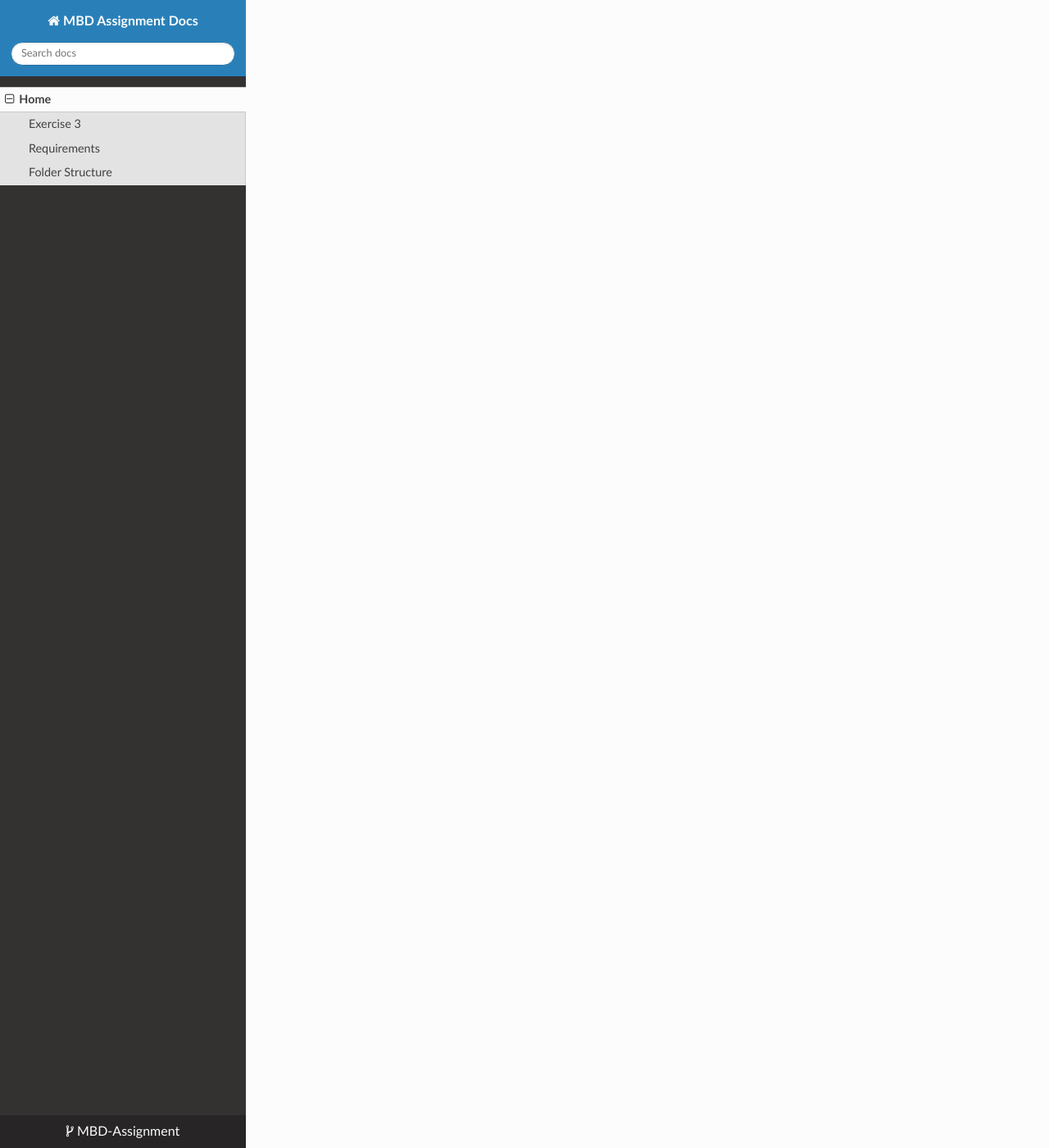
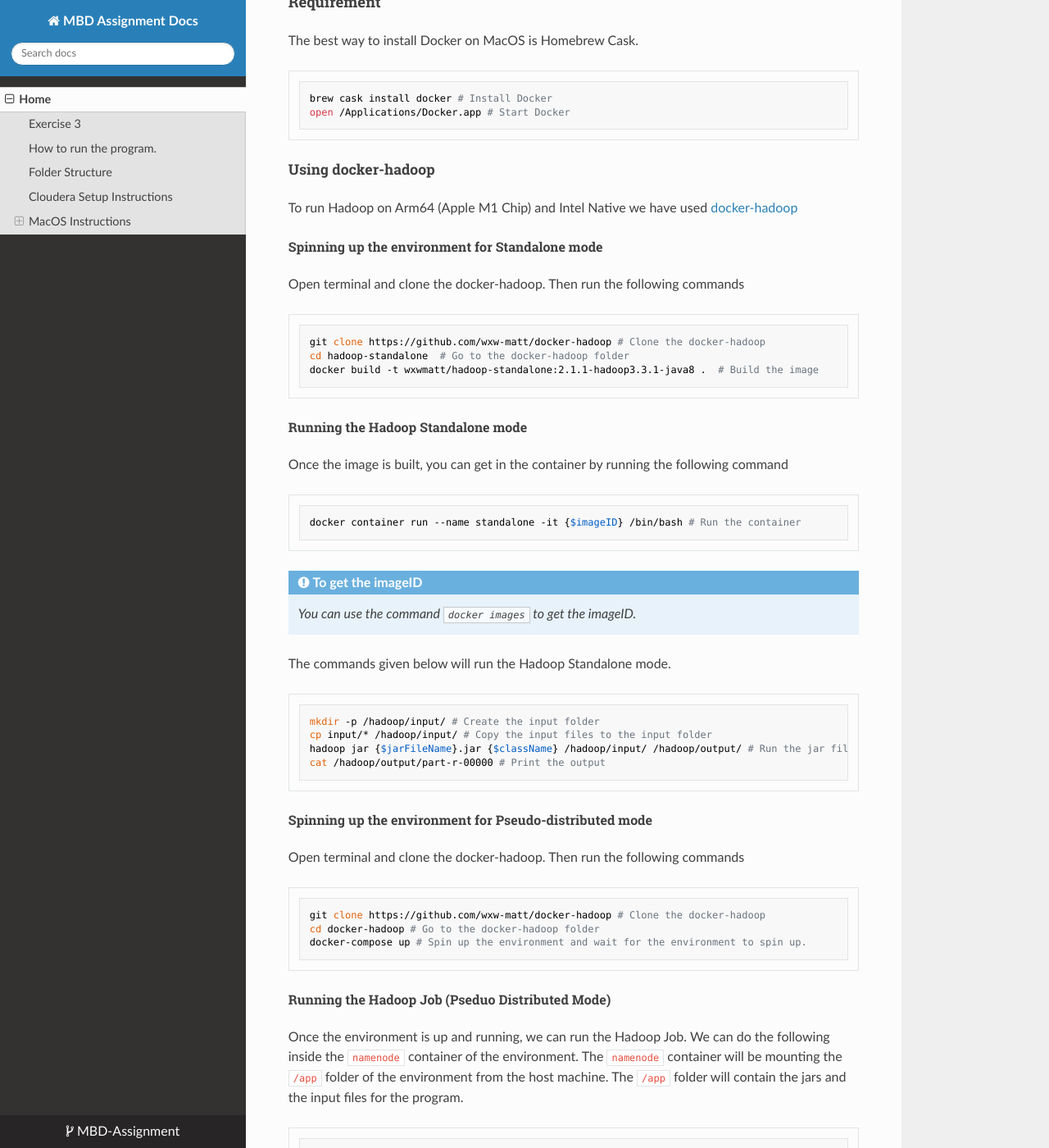
Before and after one commit to Beingmani/MBD-Assignment, an MkDocs documentation site: the page built from docs/docs/index.md, in a window 1280 px wide and 1400 px high, scrolled down 1680 px. Shown: the whole window at 82% size. Built offline with MkDocs 1.6.1, drawn with Linux system fonts in a browser that asks for light colours; nearby versions of some CDN libraries; some of the changed text lies outside the part shown.

Commit message:
update docs

````diff
--- a/docs/docs/index.md
+++ b/docs/docs/index.md
@@ -4,21 +4,27 @@
 You can find the readme file in the particular exercise folders for more information.
 
 !!! note "Private Repository till grades are released"
-<i>Due to academic integrity policies, The source code will be submitted in the group's tab. And all the information about the code & application can be found in the documentation and report submitted.</i>
+    <i>Due to academic integrity policies, The source code will be submitted in the group's tab. And all the information about the code & application can be found in the documentation and report submitted.</i>
 
 ### Exercise 3
 
 ---
 
-ReactJS Single App to fetch github's user profile summary & timeline of their events.
+Run the given program in both standalone and pseudo-distributed mode and record the outputs.
 
-### Requirements
+The program should be able to run in both modes and the outputs should be the same.
 
-For MacOS, you can find the installation guide []()
+You can find the code in the `exercise3` folder under both `MacOS` & `Cloudera` folders.
 
-For Windows, you can find the installation guide []()
+The instructions to run the program is given [here](#how-to-run-the-program)
 
 ---
+
+### How to run the program.
+
+For MacOS, you can find the installation guide [here](#macos-instructions)
+
+For Windows, you can find the installation guide [here](#cloudera-setup-instructions)
 
 ### Folder Structure
 
@@ -57,3 +63,87 @@
 └── src
 
 ```
+
+### Cloudera Setup Instructions
+
+### MacOS Instructions
+
+#### Requirement
+
+The best way to install Docker on MacOS is Homebrew Cask.
+
+```bash
+brew cask install docker # Install Docker
+open /Applications/Docker.app # Start Docker
+```
+
+##### Using docker-hadoop
+
+To run Hadoop on Arm64 (Apple M1 Chip) and Intel Native we have used [docker-hadoop](https://github.com/wxw-matt/docker-hadoop)
+
+###### Spinning up the environment for Standalone mode
+
+Open terminal and clone the docker-hadoop. Then run the following commands
+
+```bash
+git clone https://github.com/wxw-matt/docker-hadoop # Clone the docker-hadoop
+cd hadoop-standalone  # Go to the docker-hadoop folder
+docker build -t wxwmatt/hadoop-standalone:2.1.1-hadoop3.3.1-java8 .  # Build the image
+```
+
+###### Running the Hadoop Standalone mode
+
+Once the image is built, you can get in the container by running the following command
+
+```bash
+docker container run --name standalone -it {$imageID} /bin/bash # Run the container
+```
+
+!!! note "To get the imageID"
+    <i>You can use the command `docker images` to get the imageID.</i>
+
+The commands given below will run the Hadoop Standalone mode.
+
+```bash
+mkdir -p /hadoop/input/ # Create the input folder
+cp input/* /hadoop/input/ # Copy the input files to the input folder
+hadoop jar {$jarFileName}.jar {$className} /hadoop/input/ /hadoop/output/ # Run the jar file
+cat /hadoop/output/part-r-00000 # Print the output
+```
+
+###### Spinning up the environment for Pseudo-distributed mode
+
+Open terminal and clone the docker-hadoop. Then run the following commands
+
+```bash
+git clone https://github.com/wxw-matt/docker-hadoop # Clone the docker-hadoop
+cd docker-hadoop # Go to the docker-hadoop folder
+docker-compose up # Spin up the environment and wait for the environment to spin up.
+```
+
+###### Running the Hadoop Job (Pseduo Distributed Mode)
+
+Once the environment is up and running, we can run the Hadoop Job. We can do the following inside the `namenode` container of the environment. The `namenode` container will be mounting the `/app` folder of the environment from the host machine. The `/app` folder will contain the jars and the input files for the program.
+
+```bash
+docker exec -it namenode /bin/bash
+hdfs dfs -mkdir /input
+hdfs dfs -put /app/input/* /input
+hdfs dfs -ls /input
+hdfs dfs -cat /input/input.txt
+hadoop jar /app/WordCount.jar com.basicsetup.hadoop.WordCount /input/input.txt /output
+hdfs dfs -ls /output
+hdfs dfs -cat /output/part-r-00000
+hdfs dfs -get /output
+exit
+```
+
+The output of the program will be stored in the `/output` folder in the container, to get the output from the container, we can use the following command.
+
+```bash
+docker cp namenode:/app/output .
+```
+
+Your local machine will have the /output folder with the output of the program.
+
+Special Thanks for [Matt](https://github.com/wxw-matt) ❤️ for the work on [Docker Hadoop](https://github.com/wxw-matt/docker-hadoop).
````
